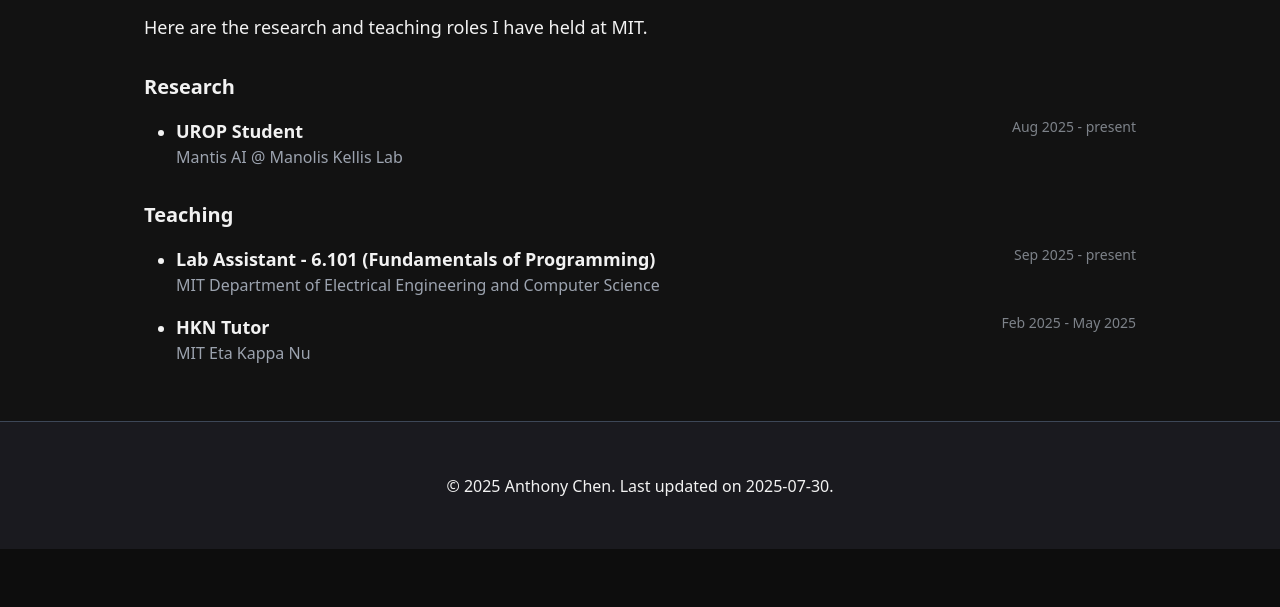
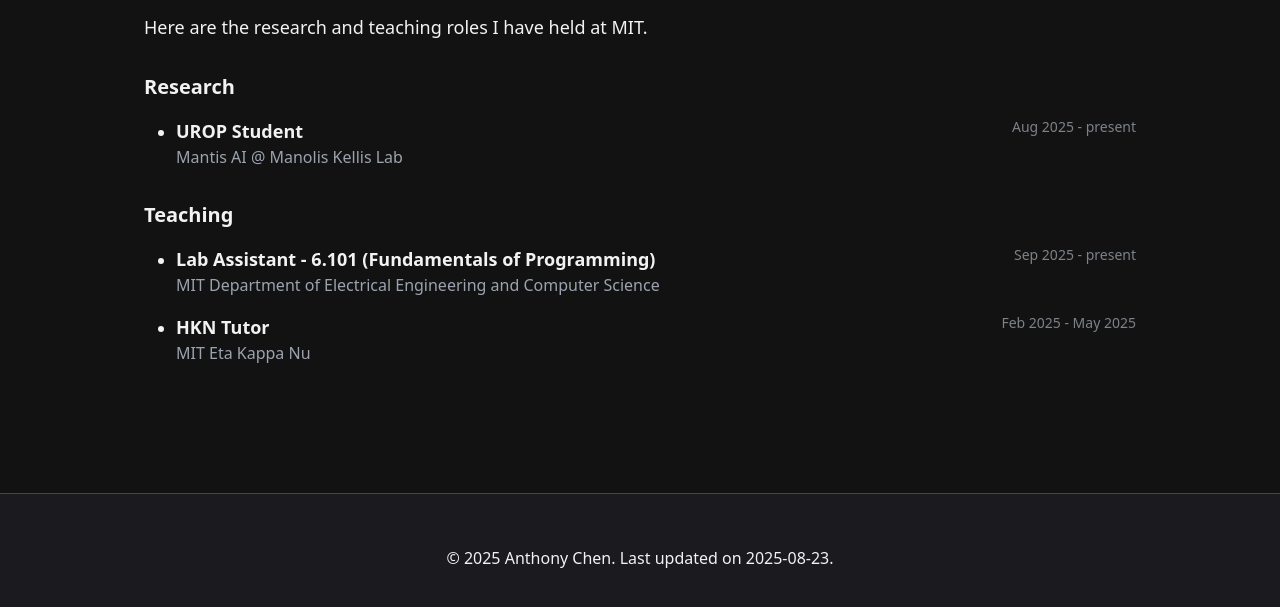
Before and after one commit to achen318/achen318.github.io, an Astro site: page /experience in a window 1280 px wide. Shown: the part 179-786 px from the top of the page. Built offline with nearby package versions, Linux system fonts and the light colour scheme; Astro itself is replaced by a stand-in of ours.

Commit message:
Expand page such that the footer is on the bottom

```diff
--- a/src/components/footer/Footer.astro
+++ b/src/components/footer/Footer.astro
@@ -9,7 +9,7 @@
       target="_blank"
       class="text-base"
     >
-      2025-07-30</a
+      2025-08-23</a
     >.
   </p>
 </footer>
--- a/src/styles/global.css
+++ b/src/styles/global.css
@@ -19,7 +19,7 @@
 
 @layer base {
   body {
-    @apply bg-[var(--color-hero)] font-sans text-[var(--color-text)] print:text-black;
+    @apply flex min-h-screen flex-col bg-[var(--color-hero)] font-sans text-[var(--color-text)] print:text-black;
   }
 
   header {
@@ -27,7 +27,7 @@
   }
 
   main {
-    @apply bg-[var(--color-background)] p-6;
+    @apply flex-1 bg-[var(--color-background)] p-6;
   }
 
   main:not(.home-main) {
```
